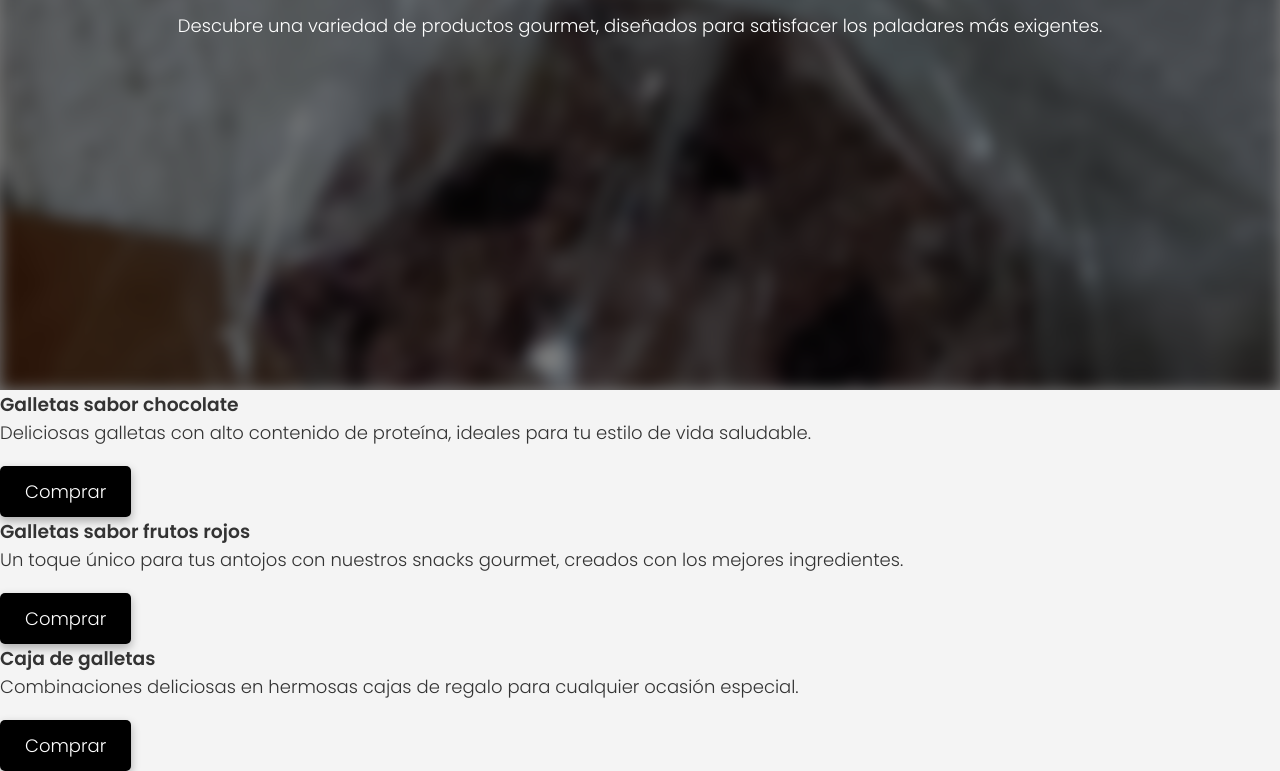
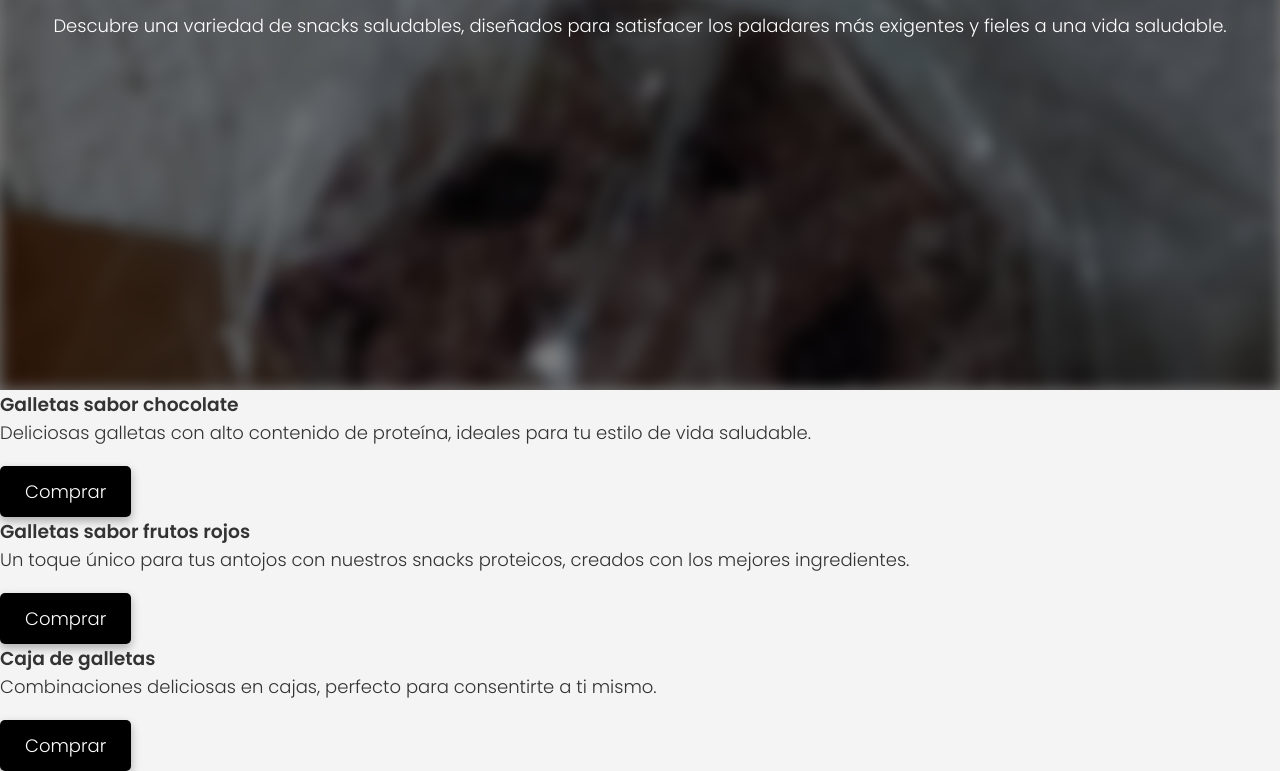
Before and after one commit to SamitoTR/SamitoTR.github.io, a plain HTML site: page productos.html in a window 1280 px wide. Shown: the part 410-1181 px from the top of the page. Drawn offline with Linux system fonts and the light colour scheme.

Commit message:
Initial Commit

```diff
--- a/productos.html
+++ b/productos.html
@@ -26,7 +26,7 @@
         <div class="overlay"></div>
         <div class="content">
             <h1 class="fade-in">Nuestros Productos</h1>
-            <p class="fade-in">Descubre una variedad de productos gourmet, diseñados para satisfacer los paladares más exigentes.</p>
+            <p class="fade-in">Descubre una variedad de snacks saludables, diseñados para satisfacer los paladares más exigentes y fieles a una vida saludable.</p>
         </div>
     </section>
 
@@ -41,13 +41,13 @@
         <div class="product">
 
             <h3>Galletas sabor frutos rojos</h3>
-            <p>Un toque único para tus antojos con nuestros snacks gourmet, creados con los mejores ingredientes.</p>
+            <p>Un toque único para tus antojos con nuestros snacks proteicos, creados con los mejores ingredientes.</p>
             <a href="#" class="btn zoom-effect">Comprar</a> <!-- Botón de Comprar -->
         </div>
         <div class="product">
 
             <h3>Caja de galletas</h3>
-            <p>Combinaciones deliciosas en hermosas cajas de regalo para cualquier ocasión especial.</p>
+            <p>Combinaciones deliciosas en cajas, perfecto para consentirte a ti mismo.</p>
             <a href="#" class="btn zoom-effect">Comprar</a> <!-- Botón de Comprar -->
         </div>
     </section>
```
